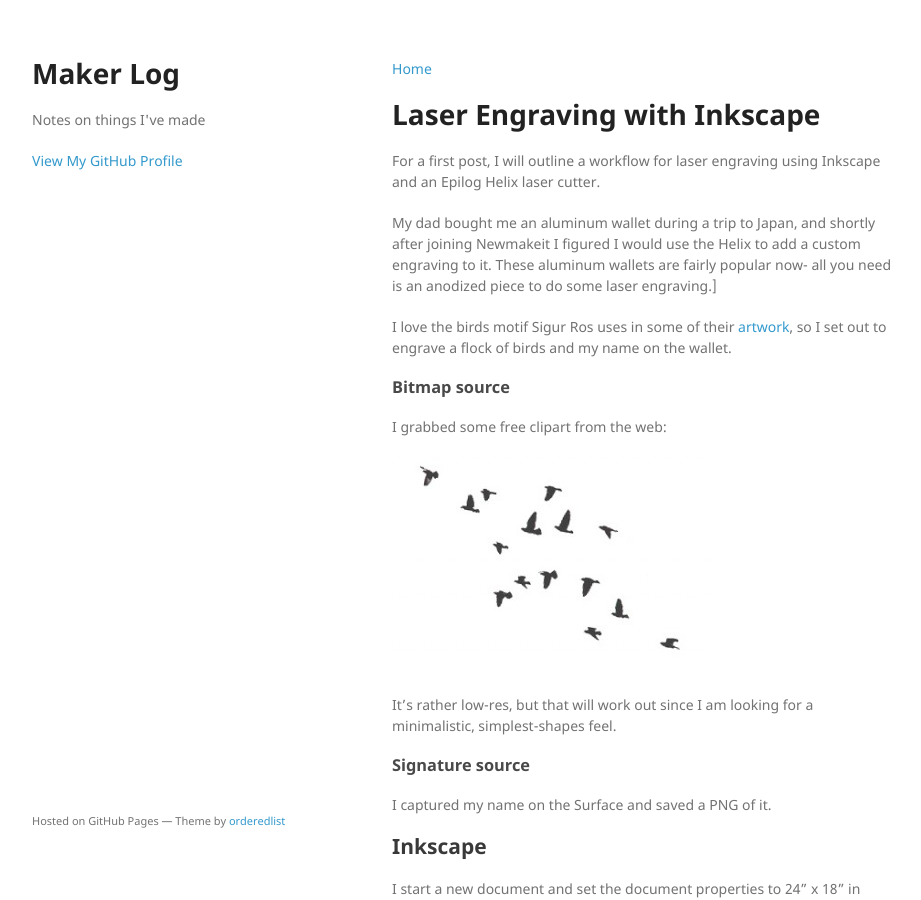
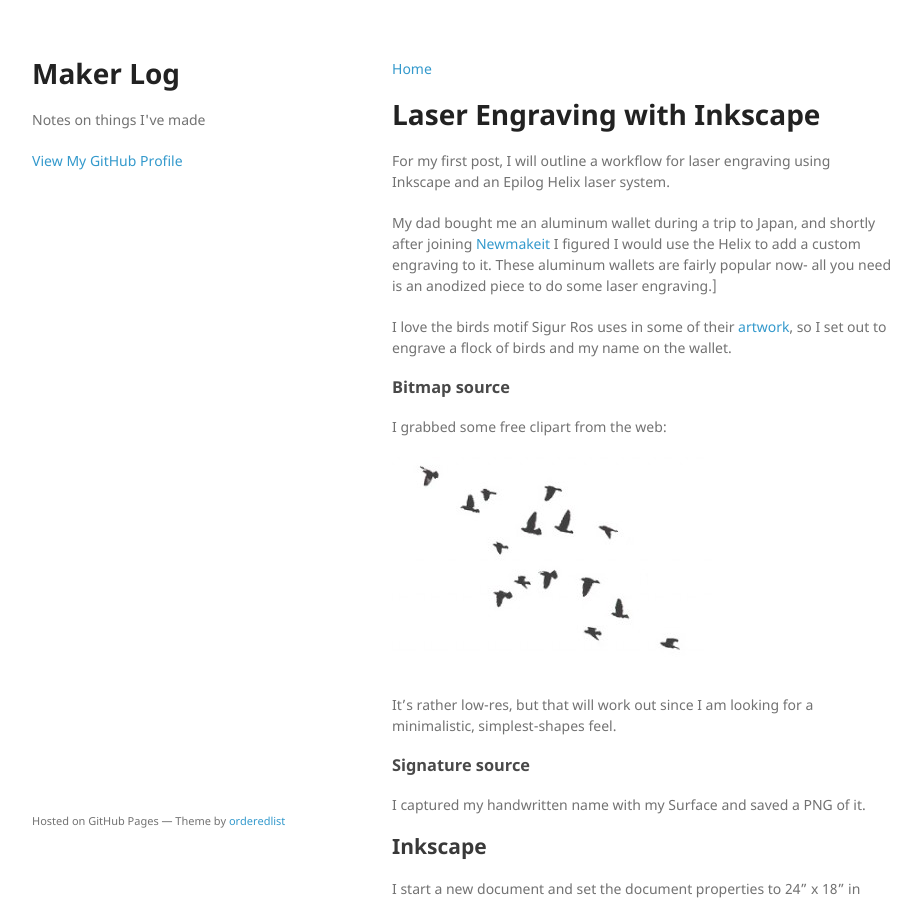
Before and after one commit to dasanchez/dasanchez.github.io, a Jekyll site: the page built from posts/01_LE_Inkscape.md, in a window 1280 px wide and 900 px high. Shown: the whole window, without its empty margins (178-1099 px from the left). Built offline with Jekyll 4.4.1, drawn with Linux system fonts in a browser that asks for light colours.

Commit message:
Update 01_LE_Inkscape.md

```diff
--- a/posts/01_LE_Inkscape.md
+++ b/posts/01_LE_Inkscape.md
@@ -5,9 +5,9 @@ layout: default
 
 # Laser Engraving with Inkscape
 
-For a first post, I will outline a workflow for laser engraving using Inkscape and an Epilog Helix laser cutter.
+For my first post, I will outline a workflow for laser engraving using Inkscape and an Epilog Helix laser system.
 
-My dad bought me an aluminum wallet during a trip to Japan, and shortly after joining Newmakeit I figured I would use the Helix to add a custom engraving to it. These aluminum wallets are fairly popular now- all you need is an anodized piece to do some laser engraving.]
+My dad bought me an aluminum wallet during a trip to Japan, and shortly after joining [Newmakeit](http://www.newmakeit.com) I figured I would use the Helix to add a custom engraving to it. These aluminum wallets are fairly popular now- all you need is an anodized piece to do some laser engraving.]
 
 I love the birds motif Sigur Ros uses in some of their [artwork](https://s-media-cache-ak0.pinimg.com/originals/62/b5/76/62b57607d1e6bd04354403149f46df0e.jpg), so I set out to engrave a flock of birds and my name on the wallet.
 
@@ -19,7 +19,7 @@ I grabbed some free clipart from the web:
 It's rather low-res, but that will work out since I am looking for a minimalistic, simplest-shapes feel.
 
 ### Signature source
-I captured my name on the Surface and saved a PNG of it.
+I captured my handwritten name with my Surface and saved a PNG of it.
 
 ## Inkscape
 I start a new document and set the document properties to 24" x 18" in Landscape mode.
```
